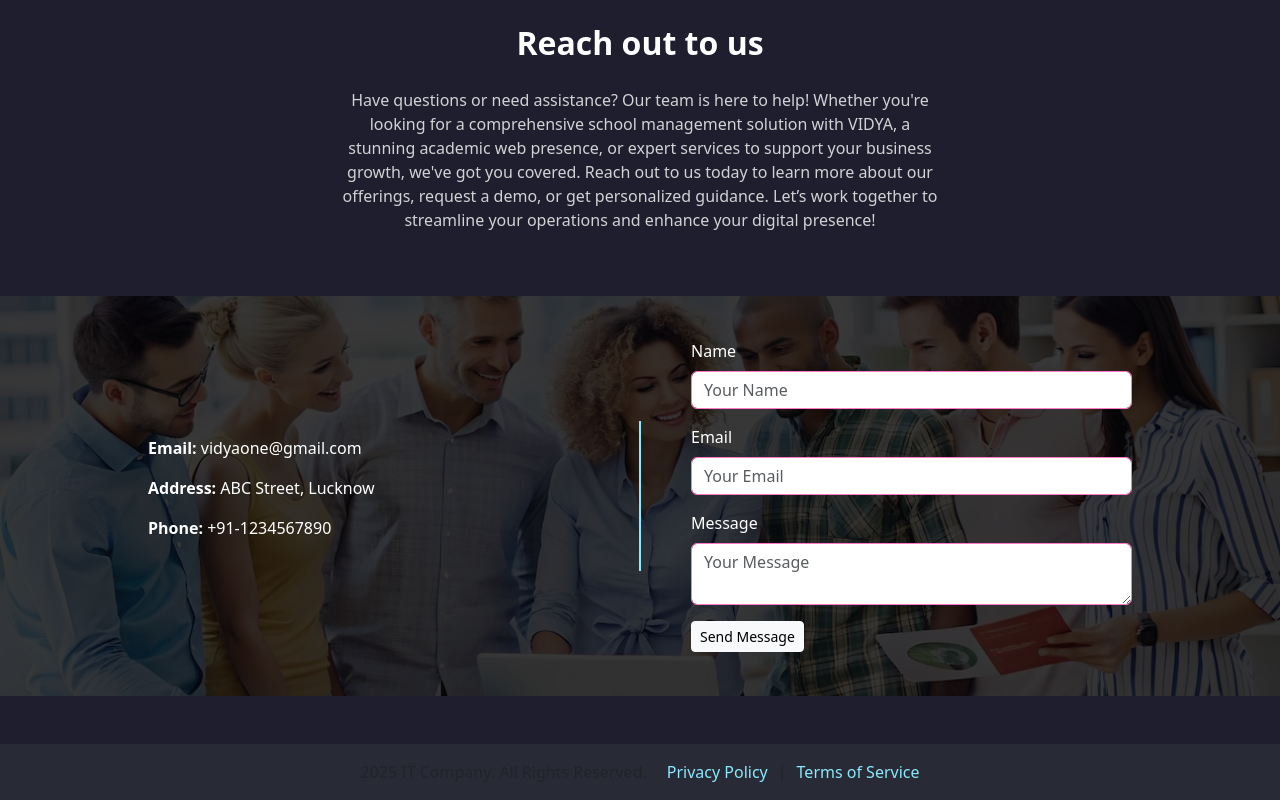
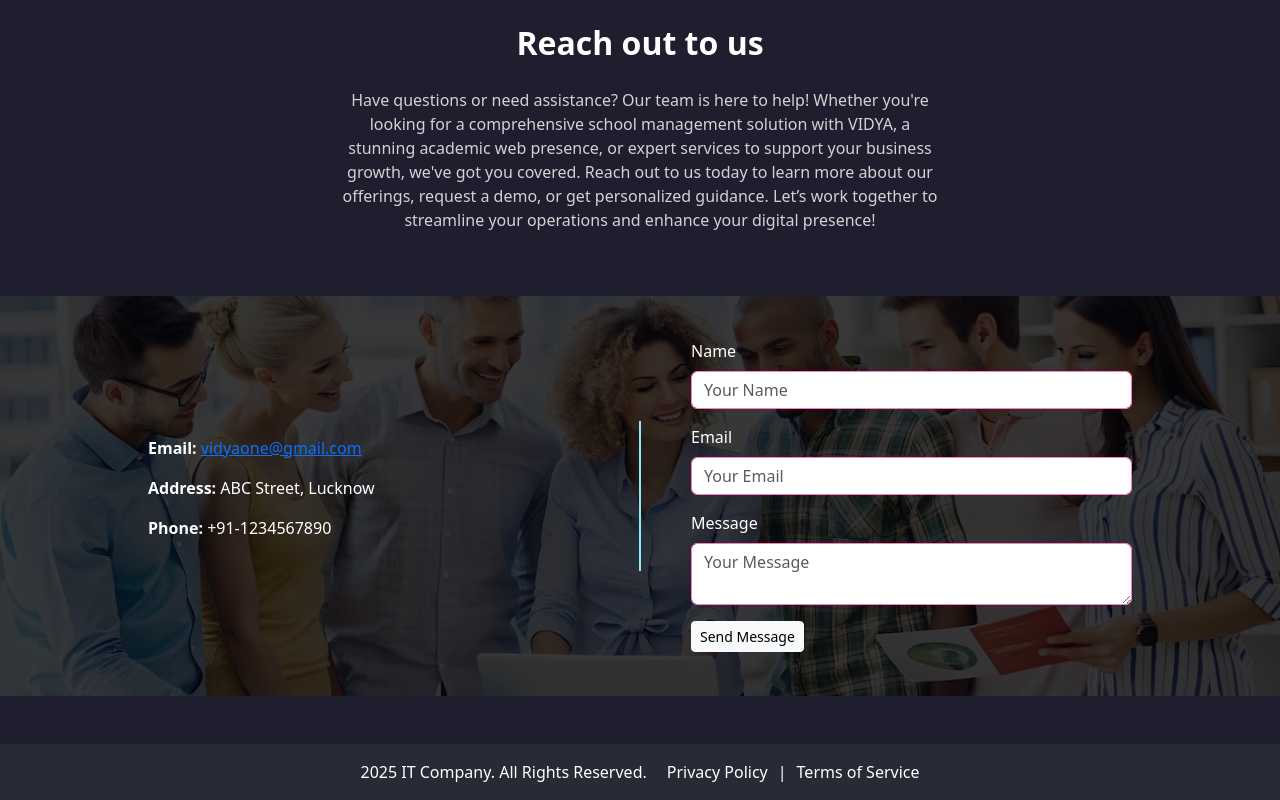
Before and after one commit to kkpathak2000/IT-company-website-Page-React.js, a React (Create React App) app: page / in a window 1280 px wide. Shown: the part 1550-2350 px from the top of the page. Built offline with nearby package versions, Linux system fonts and the light colour scheme.

Commit message:
Enhance styling and functionality; update body text color, service card background, and email link in contact section

```diff
--- a/src/App.css
+++ b/src/App.css
@@ -204,6 +204,7 @@ body {
     background-color: #282A36;
     padding: 1rem;
     gap: 20px;
+    color: #ffffff;
   }
 
   .footer p, .footer nav {
@@ -214,7 +215,7 @@ body {
 }
 
 .footer a {
-  color: #8BE9FD;
+  color: #ffffff;
   text-decoration: none;
 }
 
@@ -255,12 +256,11 @@ body {
 }
 
 .service-card {
-  background-color: #282A36;
+  background-color: #333;
   color: white;
   width: 300px;
   border-radius: 10px;
   overflow: hidden;
-  transition: transform 0.3s ease, height 0.3s ease;
   height: 350px;
   display: flex;
   flex-direction: column;
@@ -282,10 +282,10 @@ body {
   width: 100%;
   height: 100%;
   object-fit: cover;
-  transition: transform 0.3s ease;
+  transition: transform 0.3s ease-in-out;
 }
 
-.service-card:hover .service-image {
+.card-image-container:hover .service-image {
   transform: scale(1.1);
 }
 
--- a/src/components/Contact.js
+++ b/src/components/Contact.js
@@ -17,7 +17,7 @@ const Contact = () => {
 
         <div className="contact-overlay">
           <div className="contact-info">
-            <p><strong>Email:</strong> vidyaone@gmail.com</p>
+          <p><strong>Email:</strong> <a href="mailto:vidyaone@gmail.com">vidyaone@gmail.com</a></p>
             <p><strong>Address:</strong> ABC Street, Lucknow</p>
             <p><strong>Phone:</strong> +91-1234567890</p>
           </div>
--- a/src/components/Navbar.js
+++ b/src/components/Navbar.js
@@ -1,4 +1,3 @@
-//navbar for landing page
 import React from 'react';
 import { Navbar, NavbarBrand, Nav, NavItem, NavLink } from 'reactstrap';
 import logo from '../assets/logo.png';
@@ -6,7 +5,7 @@ import logo from '../assets/logo.png';
 const CustomNavbar = () => {
   return (
     <Navbar dark expand="md" className="custom-navbar">
-      <NavbarBrand className="navbar-class">
+      <NavbarBrand className="navbar-class" href="#home">
        <div className='navbar-logo-div'>
         <img src={logo} alt="Company Logo" className="navbar-logo" />
        </div>
```
